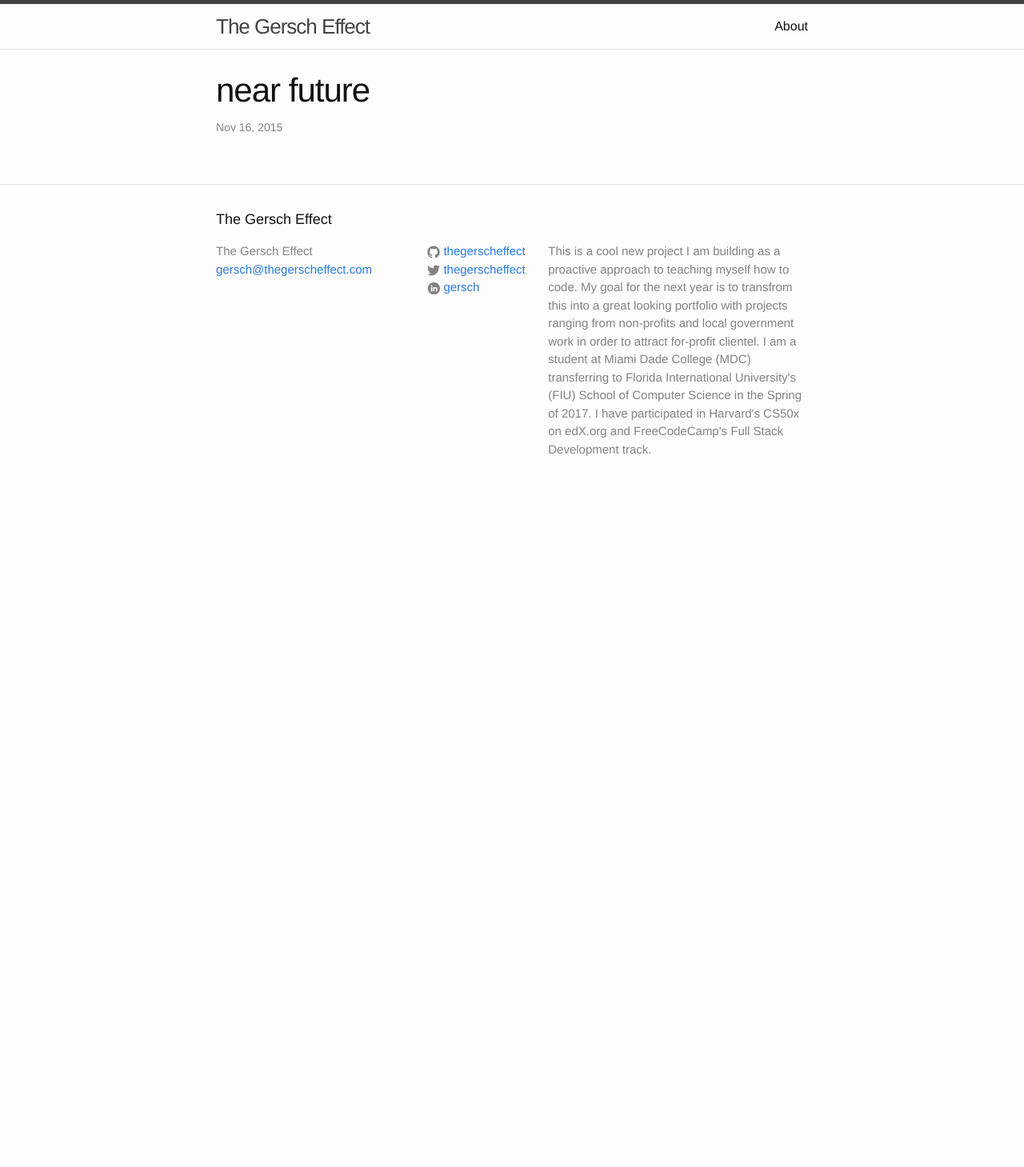
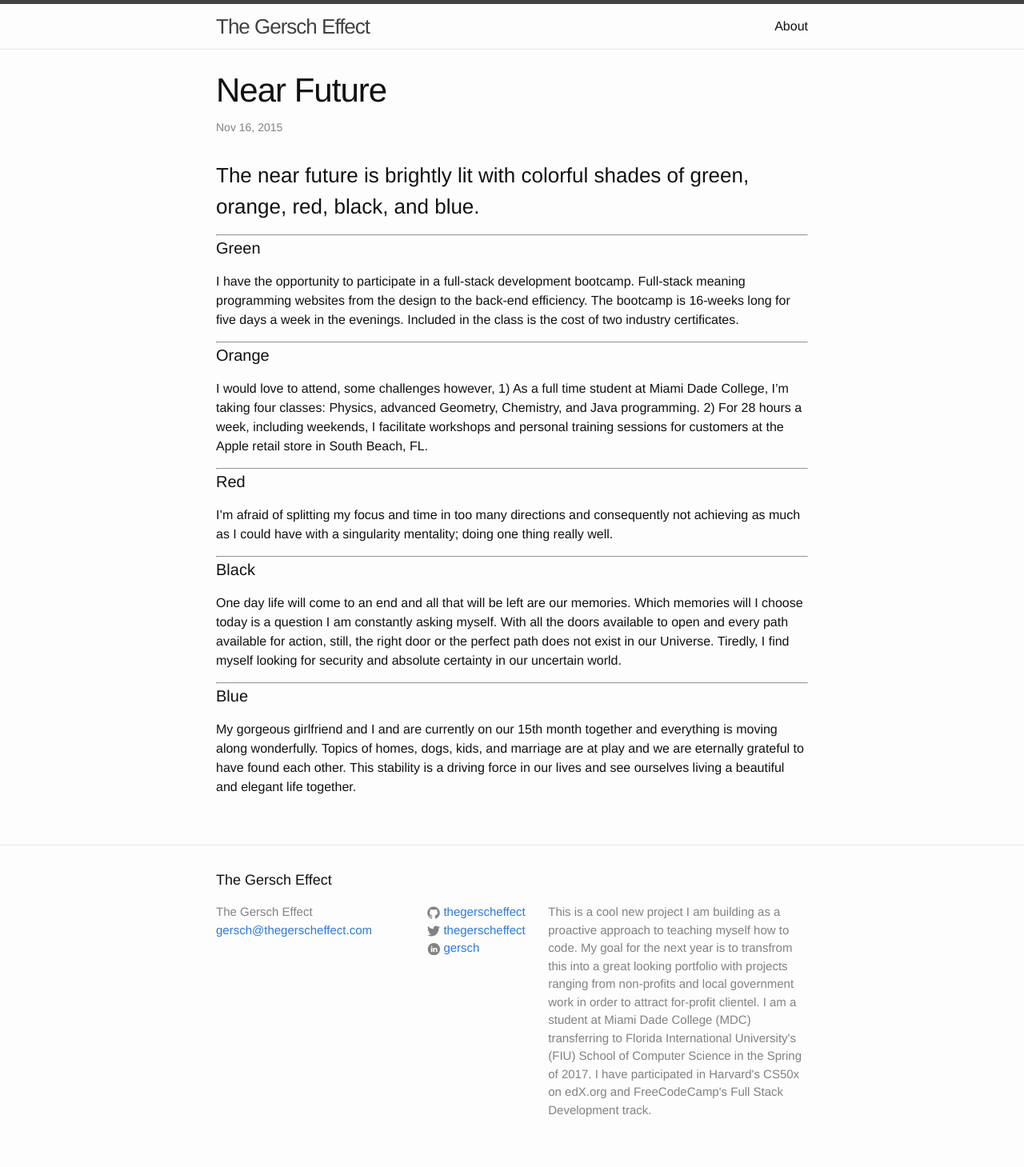
Before and after one commit to thegerscheffect/thegerscheffect.github.io, a Jekyll site: the page built from _posts/2015/2015-11-16-near-future.markdown, in a window 1280 px wide. Shown: the whole page at 80% size. Built offline with Jekyll 4.4.1, drawn with Linux system fonts in a browser that asks for light colours; before the commit the page ends 900 px from its top, so only the background shows below that.

Commit message:
near future post

```diff
--- a/_posts/2015/2015-11-16-near-future.markdown
+++ b/_posts/2015/2015-11-16-near-future.markdown
@@ -1,6 +1,32 @@
 ---
 layout: post
-title: "near future"
+title: "Near Future"
 date: "2015-11-16 20:54"
 category: future
 ---
+### The near future is brightly lit with colorful shades of green, orange, red, black, and blue.
+
+___
+
+#### Green
+I have the opportunity to participate in a full-stack development bootcamp. Full-stack meaning programming websites from the design to the back-end efficiency. The bootcamp is 16-weeks long for five days a week in the evenings. Included in the class is the cost of two industry certificates.
+
+___
+
+#### Orange
+I would love to attend, some challenges however, 1) As a full time student at Miami Dade College, I'm taking four classes: Physics, advanced Geometry, Chemistry, and Java programming. 2) For 28 hours a week, including weekends, I facilitate workshops and personal training sessions for customers at the Apple retail store in South Beach, FL.
+
+___
+
+#### Red
+I'm afraid of splitting my focus and time in too many directions and consequently not achieving as much as I could have with a singularity mentality; doing one thing really well.
+
+___
+
+#### Black
+One day life will come to an end and all that will be left are our memories. Which memories will I choose today is a question I am constantly asking myself. With all the doors available to open and every path available for action, still, the right door or the perfect path does not exist in our Universe. Tiredly, I find myself looking for security and absolute certainty in our uncertain world.
+
+___
+
+#### Blue
+My gorgeous girlfriend and I and are currently on our 15th month together and everything is moving along wonderfully. Topics of homes, dogs, kids, and marriage are at play and we are eternally grateful to have found each other. This stability is a driving force in our lives and see ourselves living a beautiful and elegant life together.
```
